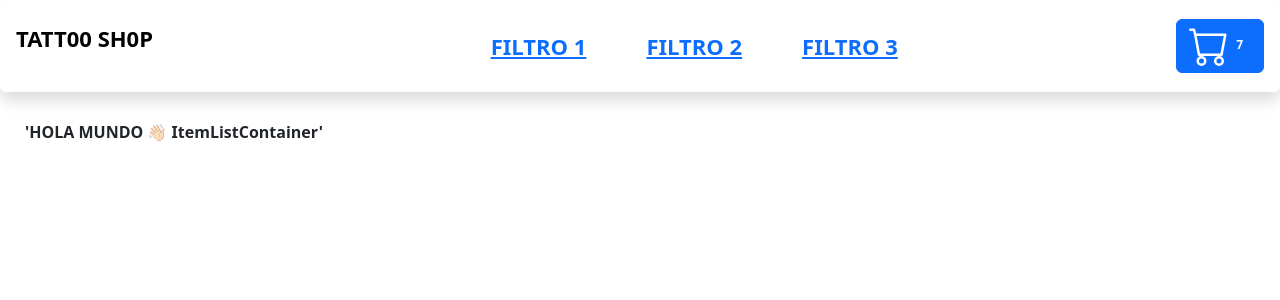
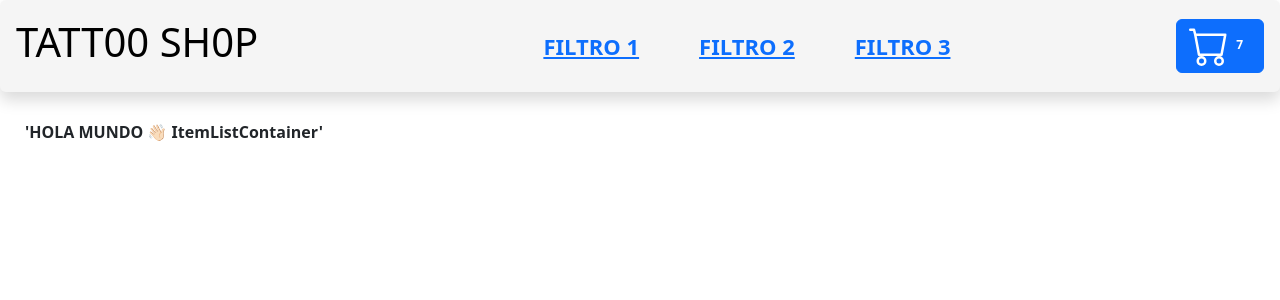
Before and after one commit to juanmusante/tienda-maquinas-react, a React (Create React App) app: page / in a window 1280 px wide. Shown: the top 300 px of the page. Built offline with nearby package versions, Linux system fonts and the light colour scheme.

Commit message:
Arreglos menores de HTML y CSS

```diff
--- a/src/Styles/NavBar.css
+++ b/src/Styles/NavBar.css
@@ -1,6 +1,6 @@
 .App-header {
     font-size: 22px;
-    background-color: whitesmoke;
+    background-color: whitesmoke!important;
     color: black!important;
     width: 100%!important;
     position: fixed;
--- a/src/components/NavBar.js
+++ b/src/components/NavBar.js
@@ -4,7 +4,7 @@ import CartWidget from './CartWidget';
 function NavBar(){
     return(
         <header className="App-header shadow p-3 mb-5 bg-body rounded">
-            <p className="logo">TATT00 SH0P</p>
+            <h1 className="logo">TATT00 SH0P</h1>
             <nav className="navegador">
                 <ul className="ul">
                     <li className="li">
```
